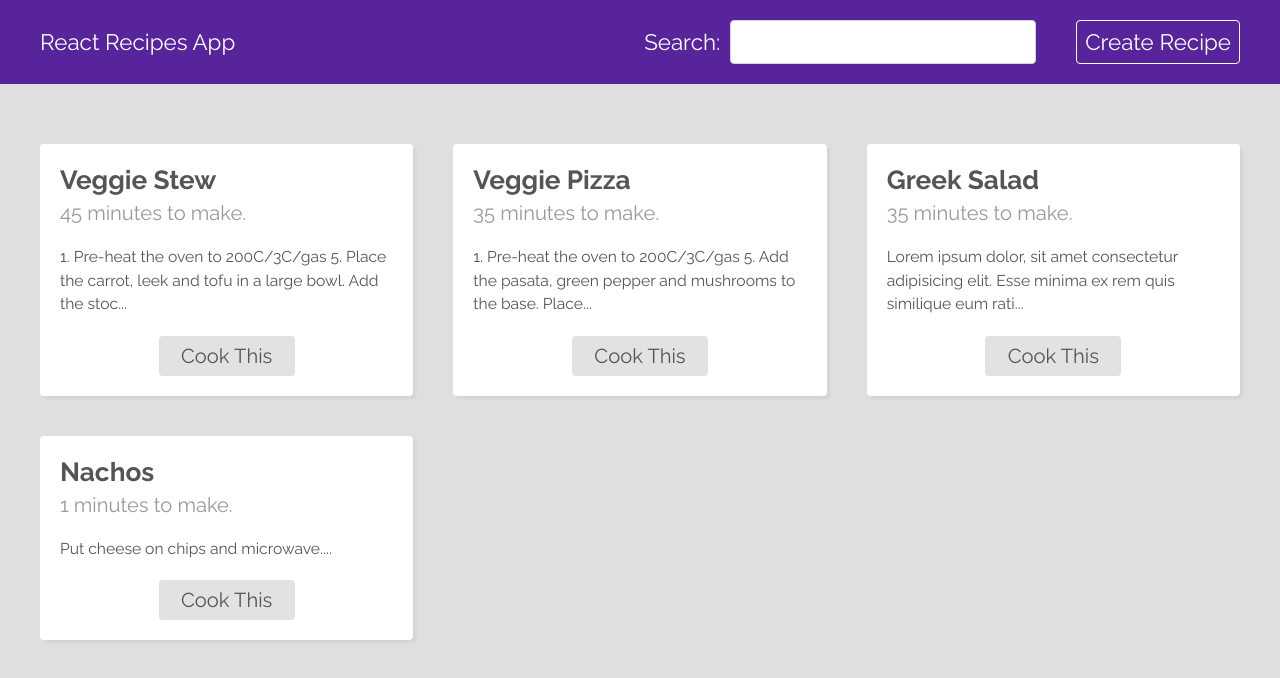
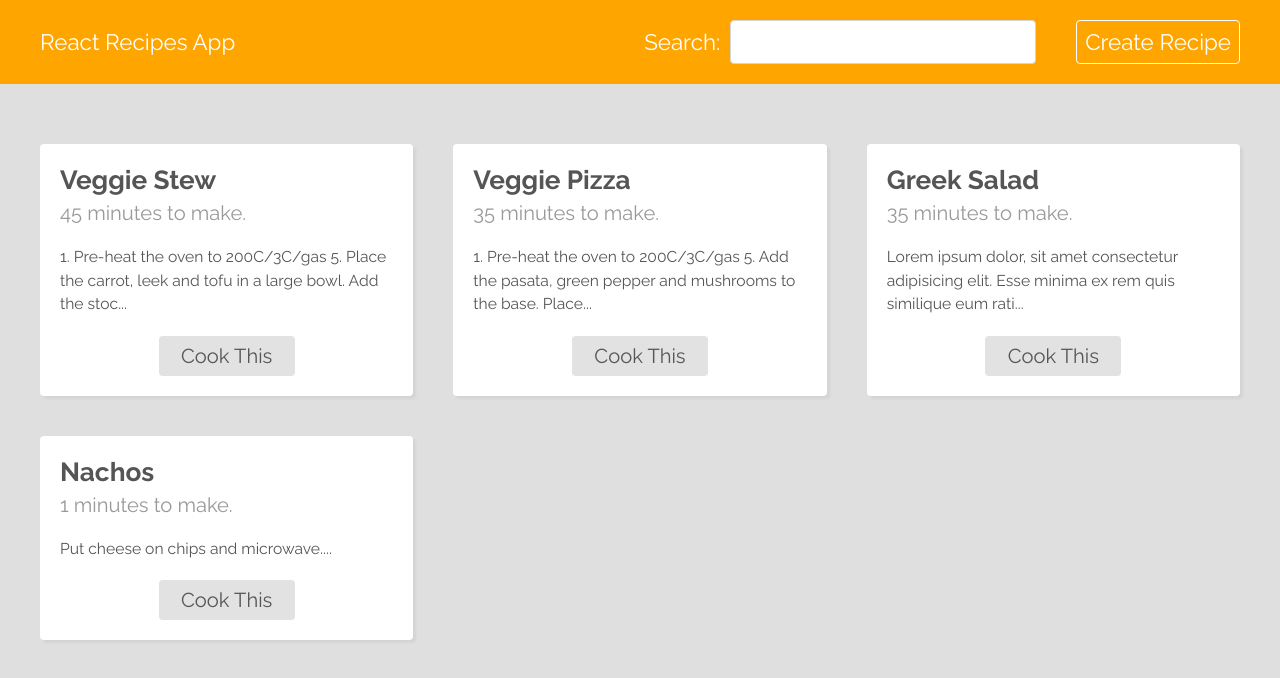
Before and after one commit to alexelmore/react-recipe-app, a React (Create React App) app in the folder recipe-app/: page / in a window 1280 px wide. Shown: the top 678 px of the page. Built offline with nearby package versions, Linux system fonts and the light colour scheme; data requests are answered from the project's data file; the HTML template or start-up script is replaced by a standard one.

Commit message:
Setup for ThemeContext

```diff
--- a/recipe-app/src/components/Navbar.jsx
+++ b/recipe-app/src/components/Navbar.jsx
@@ -1,11 +1,15 @@
 import { Link } from "react-router-dom";
 import Searchbar from "./Searchbar";
+import { useContext } from "react";
 // Styles
 import "./Navbar.css";
+import { ThemeContext } from "../context/ThemeContext";
 
 function Navbar() {
+  // Init our context, passing in our ThemeContext as an argument to the useContext Hook and then pulling out the color value property using object destructuring
+  const { color } = useContext(ThemeContext);
   return (
-    <div className="navbar">
+    <div className="navbar" style={{ background: color }}>
       <nav>
         <Link className="brand" to="/">
           React Recipes App
--- /dev/null
+++ b/recipe-app/src/context/ThemeContext.jsx
@@ -0,0 +1,14 @@
+import { createContext } from "react";
+
+// Init and export a const containing our context for ThemeContext
+export const ThemeContext = createContext();
+
+// Export a function, which returns a JSX template, which is wrapped inside our ThemeContext.Provider property. This function will take in a prop and pull out the children property of the prop using object destructuring. The ThemeContext.Provider component, wrapping the children prop, will also have a value property, containing a color property.
+
+export function ThemeProvider({ children }) {
+  return (
+    <ThemeContext.Provider value={{ color: "orange" }}>
+      {children}
+    </ThemeContext.Provider>
+  );
+}
--- a/recipe-app/src/index.js
+++ b/recipe-app/src/index.js
@@ -2,10 +2,13 @@ import React from "react";
 import ReactDOM from "react-dom";
 import "./index.css";
 import App from "./App";
-
+// Import our ThemeProvider from our ThemeContext
+import { ThemeProvider } from "./context/ThemeContext";
 ReactDOM.render(
   <React.StrictMode>
-    <App />
+    <ThemeProvider>
+      <App />
+    </ThemeProvider>
   </React.StrictMode>,
   document.getElementById("root")
 );
```
